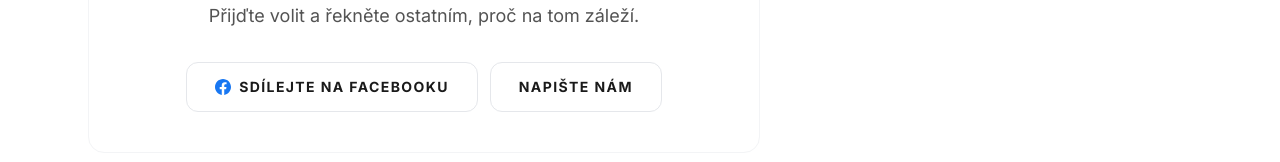
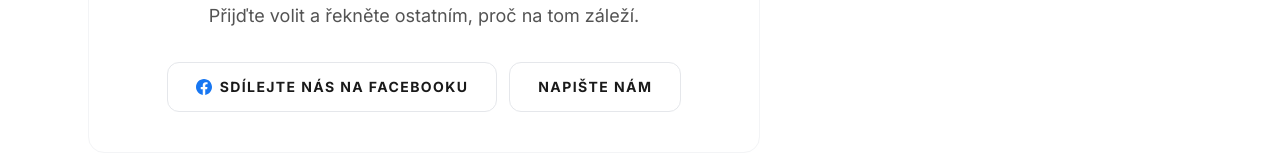
Before and after one commit to matouspetrzela-pixel/tynec-web, a Next.js app: page /kontakt in a window 1280 px wide. Shown: the part 577-739 px from the top of the page. Built offline with nearby package versions, Linux system fonts and the light colour scheme; no server answers.

Commit message:
fix: text tlacitka - Sdílejte nas na Facebooku
Made-with: Cursor

```diff
--- a/app/kontakt/page.tsx
+++ b/app/kontakt/page.tsx
@@ -58,7 +58,7 @@ export default function KontaktPage() {
                 className="inline-flex items-center gap-2 rounded-xl border border-gray-200 bg-white px-7 py-3.5 text-sm font-bold uppercase tracking-[0.1em] text-tynec-black transition-colors hover:border-gray-300"
               >
                 <FacebookBrandIcon className="h-4 w-4 shrink-0" />
-                Sdílejte na Facebooku
+                Sdílejte nás na Facebooku
               </a>
               <a
                 href={`mailto:${EMAIL}`}
```
